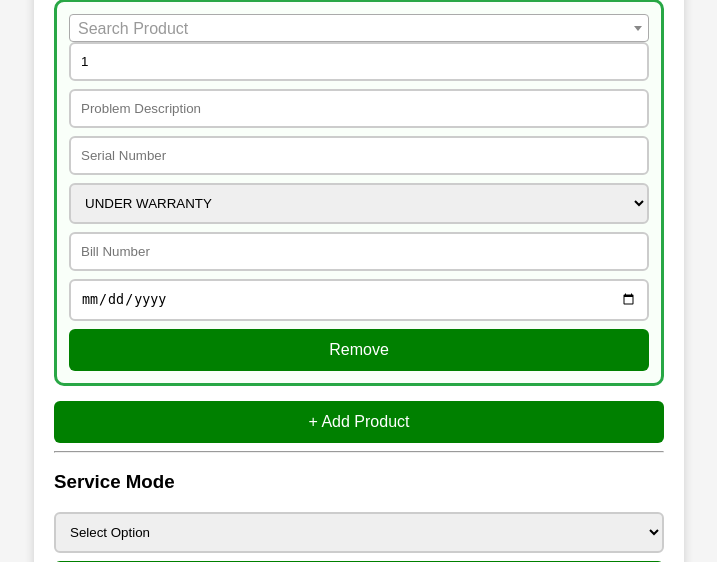
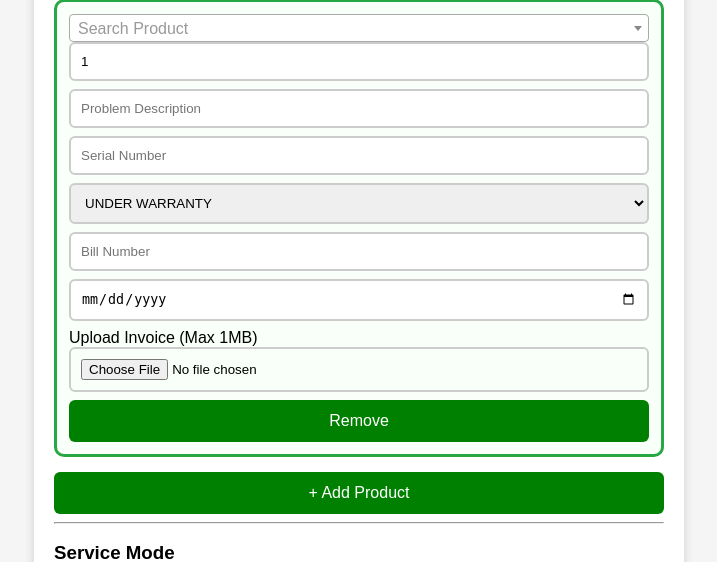
Before and after one commit to sudhakar96536-droid/service-center-app, a Flask app: page / in a window 1280 px wide. Shown: the part 824-1386 px from the top of the page, without its empty margins (281-998 px from the left). Run offline with Flask 3, Linux system fonts and the light colour scheme; some libraries are stand-ins or nearby versions.

Commit message:
Update form.html

```diff
--- a/templates/form.html
+++ b/templates/form.html
@@ -133,7 +133,7 @@
 
     <h2>Product Complaint Registration</h2>
 
-    <form id="myForm" action="/submit" method="POST">
+    <form id="myForm" action="/submit" method="POST" enctype="multipart/form-data">
 
         <!-- CUSTOMER TYPE -->
         <select name="customer_type" id="customer_type">
@@ -259,6 +259,11 @@ function addProduct() {
         <input type="text" name="bill[]" placeholder="Bill Number">
         <input type="date" name="date[]" required>
 
+         <!-- ✅ NEW: Invoice Upload -->
+        <label>Upload Invoice (Max 1MB)</label>
+        <input type="file" name="invoice[]" class="invoice-file" accept="image/*">
+
+
         <button type="button" onclick="this.parentElement.remove()">Remove</button>
     `;
 
@@ -295,6 +300,26 @@ document.getElementById("myForm").addEventListener("submit", function(e){
 
 });
 
+document.addEventListener("change", function(e) {
+
+    if (e.target.classList.contains("invoice-file")) {
+
+        let file = e.target.files[0];
+        let errorDiv = e.target.nextElementSibling;
+
+        if (!file) return;
+
+        let maxSize = 1 * 1024 * 1024; // 1MB
+
+        if (file.size > maxSize) {
+            errorDiv.innerText = "File must be less than 1 MB";
+            e.target.value = "";
+        } else {
+            errorDiv.innerText = "";
+        }
+    }
+});
+
 </script>
 
 </body>
```
